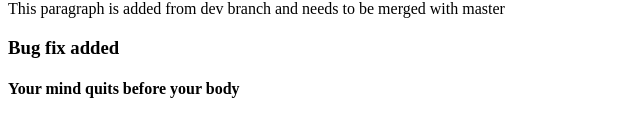
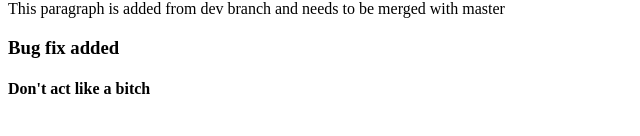
Before and after one commit to rishabh-aps/firstgitrepo, a plain HTML site: page index.html in a window 1280 px wide. Shown: the part 138-274 px from the top of the page, without its empty margins (0-640 px from the left). Drawn offline with Linux system fonts and the light colour scheme.

Commit message:
Update index.html
Edited the quote.

```diff
--- a/index.html
+++ b/index.html
@@ -12,6 +12,6 @@
       This paragraph is added from dev branch and needs to be merged with master
     </p>
     <h3>Bug fix added</h3>
-    <h4>Your mind quits before your body</h4>
+    <h4>Don't act like a bitch</h4>
   </body>
 </html>
```
